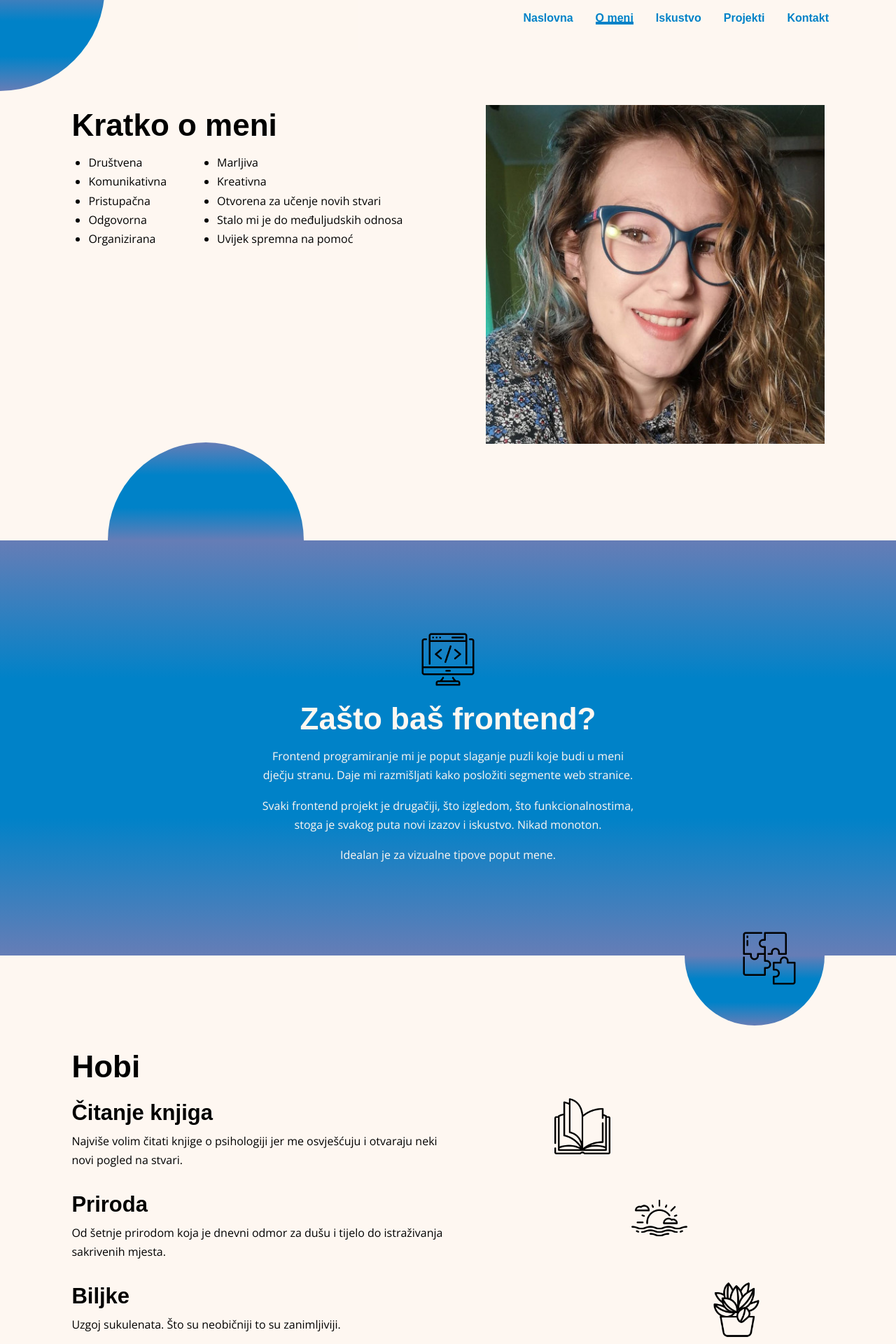
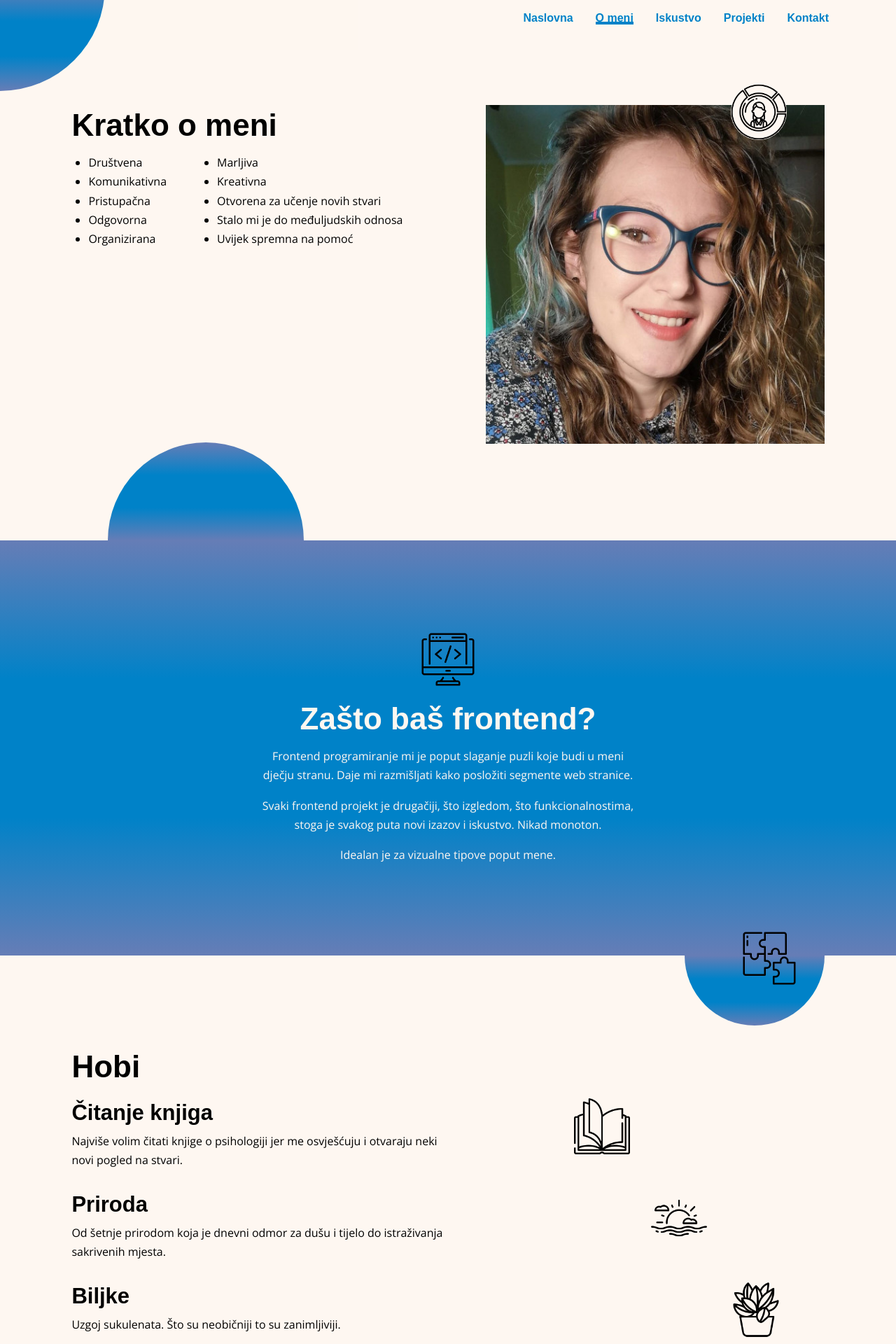
Before and after one commit to valentinaotocan/portfolio, a React (Vite) app: page /o-meni in a window 1280 px wide. Shown: the part 20-1940 px from the top of the page at 70% size. Built offline with nearby package versions, Linux system fonts and the light colour scheme; a web font is replaced by a local one.

Commit message:
Make About Page Responsive

```diff
--- a/src/pages/About.tsx
+++ b/src/pages/About.tsx
@@ -17,15 +17,7 @@ function About() {
       <section className="pos-r about-me flex ptb-custom ptb-custom--first plr-custom">
         <div className="circle circle--top-left circle--top-left--small"></div>
         <div className="circle circle--semicircle-left"></div>
-        <motion.img
-          src={skills}
-          className="about-me__icon-skills png-w"
-          variants={fromTop}
-          initial="hidden"
-          animate="visible"
-          alt="Skills"
-        />
-        <div className="about-me__text">
+        <div className="about-me__text pr-5">
           <h1 className="fs-xl pb-sm">Kratko o meni</h1>
           <div className="about-me__text__virtues mw-550 fs-base">
             <ul className="ml-lg">
@@ -44,7 +36,7 @@ function About() {
             </ul>
           </div>
         </div>
-        <div className="about-me__img pl-5">
+        <div className="about-me__img pos-r pl-5">
           <motion.img
             src={profile}
             loading="lazy"
@@ -53,6 +45,14 @@ function About() {
             variants={fromOpacity}
             initial="hidden"
             animate="visible"
+          />
+          <motion.img
+            src={skills}
+            className="about-me__img__icon-skills pos-a png-w"
+            variants={fromTop}
+            initial="hidden"
+            animate="visible"
+            alt="Skills"
           />
         </div>
       </section>
--- a/src/styles/pages/About.scss
+++ b/src/styles/pages/About.scss
@@ -1,7 +1,4 @@
 .about-me {
-  &__icon-skills {
-    display: none;
-  }
   &__text {
     width: 50%;
     &__virtues {
@@ -10,56 +7,15 @@
   }
   &__img {
     width: 50%;
-  }
-}
-
-.frontend {
-  &__icon-puzzle {
-    bottom: -44px;
-    right: 11%;
-    z-index: 1;
-  }
-}
-
-.hobby {
-  .icon-book {
-    top: 5px;
-    right: -40%;
-    @media (max-width: 1000px) {
-      display: none;
+    &__icon-skills {
+      top: toRem(-30px);
+      right: 10%;
+      background: $primary-color;
+      border-radius: 50%;
     }
   }
-  .icon-nature {
-    top: 5px;
-    right: -60%;
-    @media (max-width: 1024px) {
-      display: none;
-    }
-  }
-  .icon-succulent {
-    top: 5px;
-    right: -80%;
-    @media (max-width: 1024px) {
-      display: none;
-    }
-  }
-}
-
-@media (max-width: 1200px) {
-  .about-me__text {
-    padding-right: 5%;
-  }
-}
-
-@media (max-width: 1024px) {
-  .about-me {
+  @media (max-width: toRem(1024px)) {
     flex-direction: column;
-    &__icon-skills {
-      display: block;
-      position: absolute;
-      right: 17%;
-      top: 200px;
-    }
     &__text {
       width: 100%;
       padding-right: 0;
@@ -69,12 +25,50 @@
       width: 100%;
       display: flex;
       justify-content: center;
+      &__icon-skills {
+        right: 3%;
+        top: -195px;
+      }
+    }
+  }
+  @media (max-width: 768px) {
+    &__img {
+      &__icon-skills {
+        display: none;
+      }
+    }
+  }
+  @media (max-width: 425px) {
+    &__text__virtues {
+      flex-direction: column;
     }
   }
 }
 
-@media (max-width: 800px) {
-  .about-me__icon-skills {
-    display: none;
+.frontend {
+  &__icon-puzzle {
+    bottom: toRem(-44px);
+    right: 11%;
+    z-index: 1;
   }
 }
+
+.hobby {
+  .icon-book,
+  .icon-nature,
+  .icon-succulent {
+    top: toRem(5px);
+    @media (max-width: toRem(1205px)) {
+      display: none;
+    }
+  }
+  .icon-book {
+    right: -45%;
+  }
+  .icon-nature {
+    right: -65%;
+  }
+  .icon-succulent {
+    right: -85%;
+  }
+}
--- a/src/styles/utils.spacing.scss
+++ b/src/styles/utils.spacing.scss
@@ -30,6 +30,9 @@ $spacer: 0.5rem;
 }
 .pb-lg {
   padding-bottom: ($spacer * 3);
+}
+.pb-xl {
+  padding-bottom: ($spacer * 4);
 }
 
 // padding top-bottom
@@ -89,7 +92,6 @@ $spacer: 0.5rem;
   margin-left: ($spacer * 9);
 }
 
-
 // custom
 .ptb-custom {
   padding-top: toRem(130px);
@@ -100,8 +102,8 @@ $spacer: 0.5rem;
 }
 
 .plr-small {
- padding-left: 8%;
- padding-right: 8%;
+  padding-left: 8%;
+  padding-right: 8%;
 }
 
 .plr-custom {
@@ -113,11 +115,15 @@ $spacer: 0.5rem;
   padding-left: 5%;
 }
 
+.pr-5 {
+  padding-right: 5%;
+}
+
 .mw-550 {
   max-width: toRem(550px);
 }
 
-@media (max-width: 1400px) {
+@media (max-width: toRem(1400px)) {
   .plr-custom {
     padding-left: 8%;
     padding-right: 8%;
@@ -127,6 +133,9 @@ $spacer: 0.5rem;
 @media (max-width: toRem(1024px)) {
   .pl-5 {
     padding-left: 0;
+  }
+  .pr-5 {
+    padding-right: 0;
   }
   .ptb-custom {
     padding-top: toRem(120px);
@@ -140,4 +149,7 @@ $spacer: 0.5rem;
     padding-left: toRem(24px);
     padding-right: toRem(24px);
   }
+  .ml-6xl {
+    margin-left: toRem(24px);
+  }
 }
```
